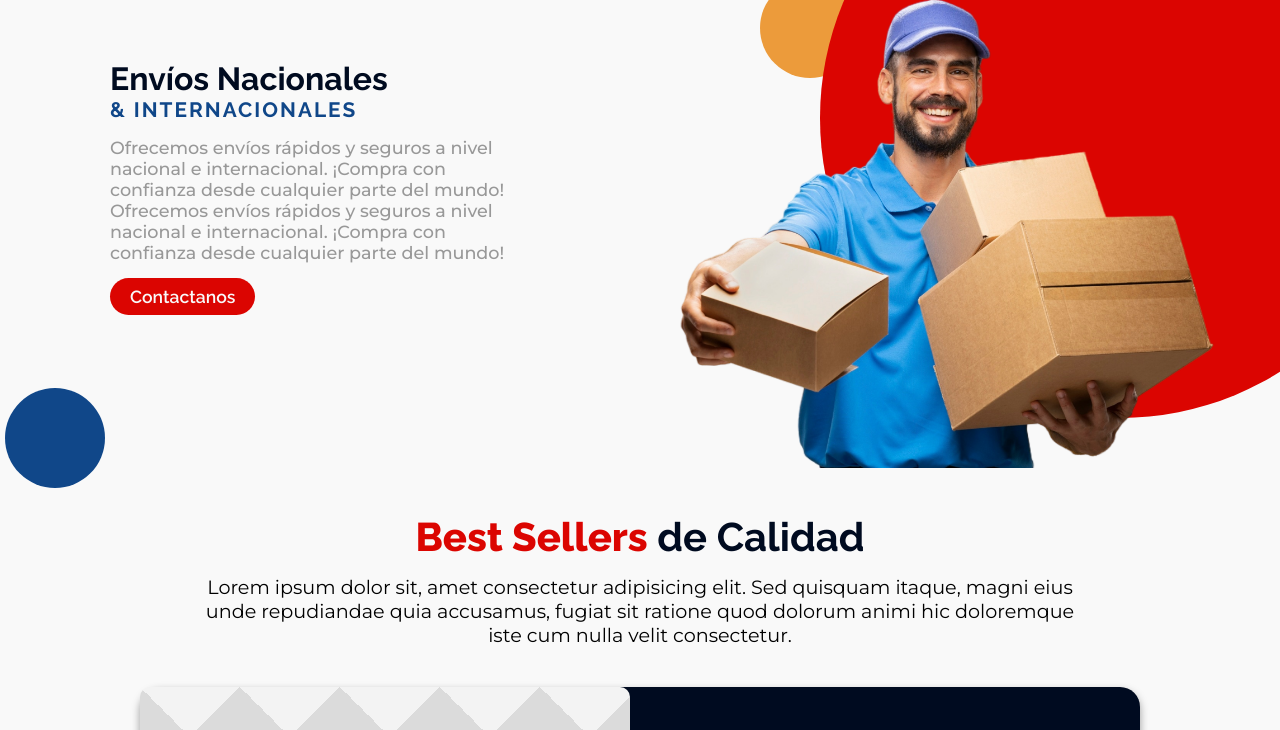
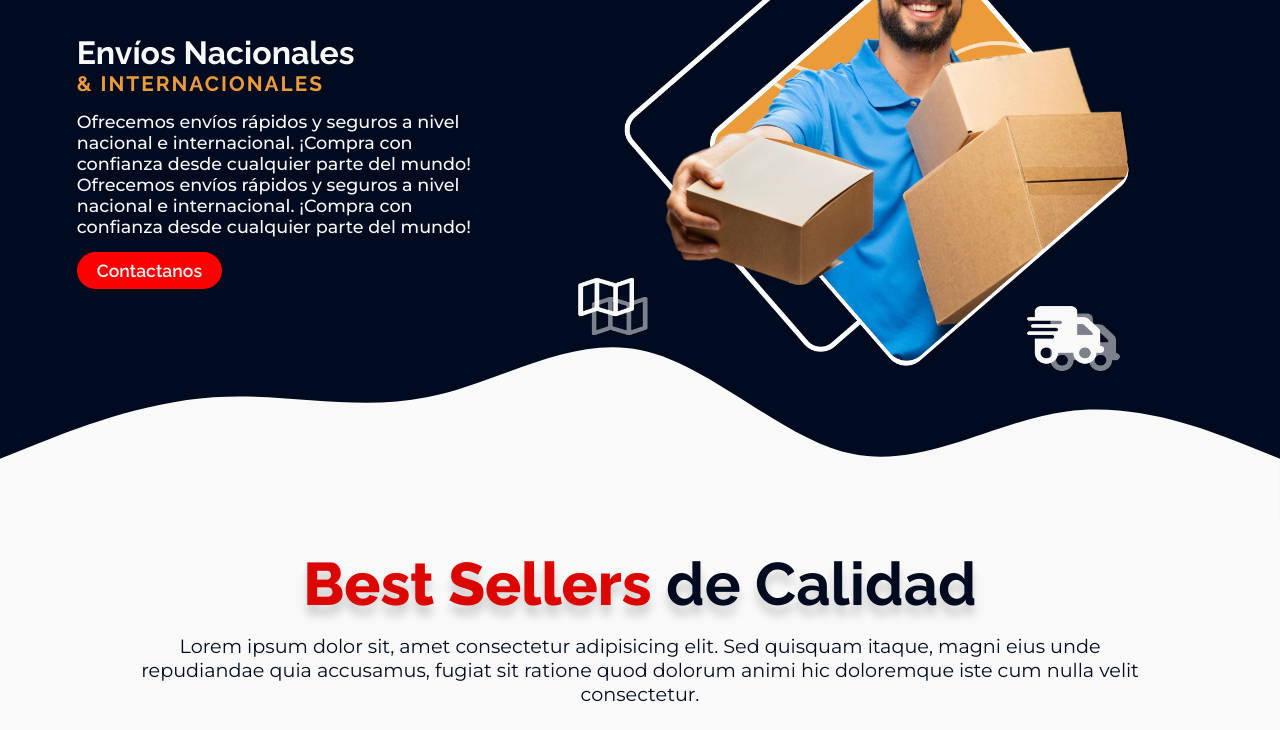
Before and after one commit to TriniLM/Expeditoautopartes, a plain HTML site: page index.html in a window 1280 px wide. Shown: the part 782-1512 px from the top of the page. Drawn offline with Linux system fonts and the light colour scheme.

Commit message:
cambiando el fondo y modificando la seccion de shipping

```diff
--- a/index.html
+++ b/index.html
@@ -83,10 +83,11 @@
             </div>
             <div class="shipping-info__img">
                 <figure class="shipping-info__img-figure">
-                    <img src="img/retrato-repartidor-repartiendo-paquetes 1.png" alt="Descripción de la imagen"
+                    <img src="img/Frame 1 (1).png" alt="Descripción de la imagen"
                         class="shipping-info__img-imagen">
                 </figure>
             </div>
+            <img src="img/wave (2).svg" alt="" class="shipping-wave">
         </section>
         <section class="product-hot">
             <div class="product-hot__info-text">
--- a/style/main/marcas.css
+++ b/style/main/marcas.css
@@ -4,13 +4,11 @@
 }
 .marcas-text{
     text-align: center;
-    padding: 20px;
-    max-width: 800px;
+    width: 80%;
     margin: auto;
-    width: 70%;
 }
 .marcas-text__title{
-    font-size: 2.5rem;
+    font-size:clamp(15px, 4vw + 1rem, 60px);
     font-family: var(--font-primaria);
     color: var(--bg-secundario);
 }
@@ -19,7 +17,7 @@
     font-weight: 800;
 }
 .marcas-text__paragraph{
-    color: var(--c-cuarto);
+    color: var(--bg-secundario);
     font-family: var(--font-secundaria);
     font-size: 1.1rem;
     font-weight: 500;
--- a/style/main/product-hot.css
+++ b/style/main/product-hot.css
@@ -9,15 +9,16 @@
     flex-direction: column;
 }
 .product-hot__info-text{
-width: 70%;
+width: 80%;
 text-align: center;
 margin-bottom: 40px;
 }
 .product-hot__title{
-    font-size: 2.5rem;
+    font-size:clamp(15px, 4vw + 1rem, 60px);
     font-family: var(--font-primaria);
     color: var(--bg-secundario);
     margin: 15px;
+    text-shadow: 0px 10px 10px rgba(0, 0, 0, 0.171);
 }
 .product-hot__title span{
     color: var(--c-primario);
@@ -26,6 +27,7 @@ margin-bottom: 40px;
 .product-hot__description{
     font-family:var(--font-secundaria);
     font-size: 1.2rem;
+    color:var(--bg-secundario);
 }
 .product-hot-content{
     margin: auto;
@@ -55,7 +57,6 @@ margin-bottom: 40px;
 .product-hot__img img{
     width: 70%;
     border-radius: 10px;
-    transition: transform 0.3s ease, box-shadow 0.3s ease;
 }
 .product-hot__info{
     width: 50%;
--- a/style/main/shipping-info.css
+++ b/style/main/shipping-info.css
@@ -1,6 +1,5 @@
 .shipping-info{
     overflow: hidden;
-    background-color: var(--bg-primario);
     max-width: 100%;
     display: flex;
     padding:50px;
@@ -8,35 +7,24 @@
     align-items: center;
     position: relative;
     flex-wrap: wrap;
-    gap: 100px;
+    background-color: var(--bg-secundario);
 }
 .shipping-info__text{
   max-width: 430px;
   padding: 10px;
   position: relative;
 }
-.shipping-info::after{
-    content: "";
-    width: 100px;
-    height: 100px;
-    border-radius:100%;
-    background-color:var(--c-secundario);
-    position: absolute;
-    left: 5px;
-    bottom:0px;
-    z-index: 1;
-}
 .shipping-info__text-title{
     font-size: 2rem;
     font-family: var(--font-primaria);
     font-weight: 700;
-    color: var(--bg-secundario);
+    color: var(--bg-primario);
     text-transform:capitalize;
 }
 .shipping-info-text-subtitle{
     font-size: 1.3rem;
     font-family: var(--font-primaria);
-    color: var(--c-secundario);
+    color: var(--c-terciario);
     letter-spacing: 2px;
     text-transform:uppercase;
 }
@@ -44,49 +32,29 @@
     font-size: 1.1rem;
     font-family: var(--font-secundaria);
     font-weight: 500;
-    color: var(--c-cuarto);
+    color: var(--bg-primario);
     margin: 15px 0px;
 }
 .shipping-info-btn{
     padding: 8px 20px;
     border-radius: 20px;
     border: none;
-    background-color: var(--c-primario);
     color:var(--bg-primario);
     font-size: 1.1rem;
     font-weight: 600;
     font-family: var(--font-primaria);
+    background-color: red;
 }
 
 .shipping-info__img{
-    position: relative;
-    width: 500px;
-    height: 500px;
-}
-.shipping-info__img-figure{
-   width: 600px;
-   height: 600px;
-   background-color: var(--c-primario);
-   position: absolute;
-   right: -240px;
-   top: -120px;
-   border-radius:100%;
-   z-index: 11;
-}
-.shipping-info__img::after{
-    content: "";
-    width: 100px;
-    height: 100px;
-    border-radius:100%;
-    background-color:var(--c-terciario);
-    position: absolute;
-    right: 320px;
-    top: 40px;
-    z-index: 1;
+    width: 700px;
+    height:auto;
+    padding-bottom: 50px;
 }
 .shipping-info__img-imagen{
-    width: 550px;
+    width: 100%;
+}
+.shipping-wave{
     position: absolute;
-    right:200px;
-    bottom: -50px;
+    bottom: -20px;
 }
--- a/style/main/slider.css
+++ b/style/main/slider.css
@@ -27,16 +27,17 @@
 }
 .slider__slides{
     width: 100%;
-    max-height: 600px;
+    max-height: 500px;
     height: auto;
     display: flex;
+    align-items: ce;
     transition: transform cubic-bezier(.02,.57,.63,.29) 1s;
 }
 .slider__slide{
     min-width: 100%;
     height: 100%;
-    /*para borrar*/
-    color: white;
+    display: flex;
+    align-items: center;
 }
 .slider__slide img{
     width: 100%;
```
Also changed, not shown: img/Frame 1 (1).png (added), img/wave (2).svg (added).
